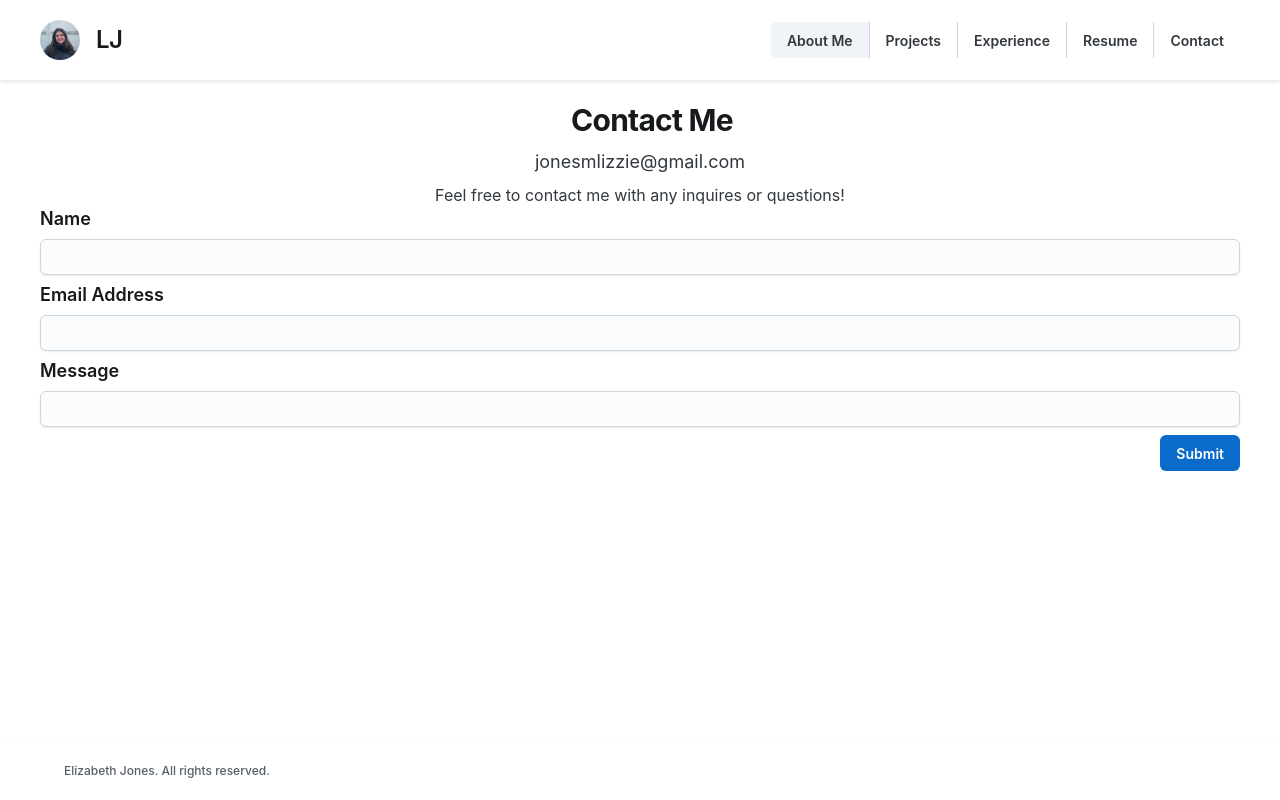
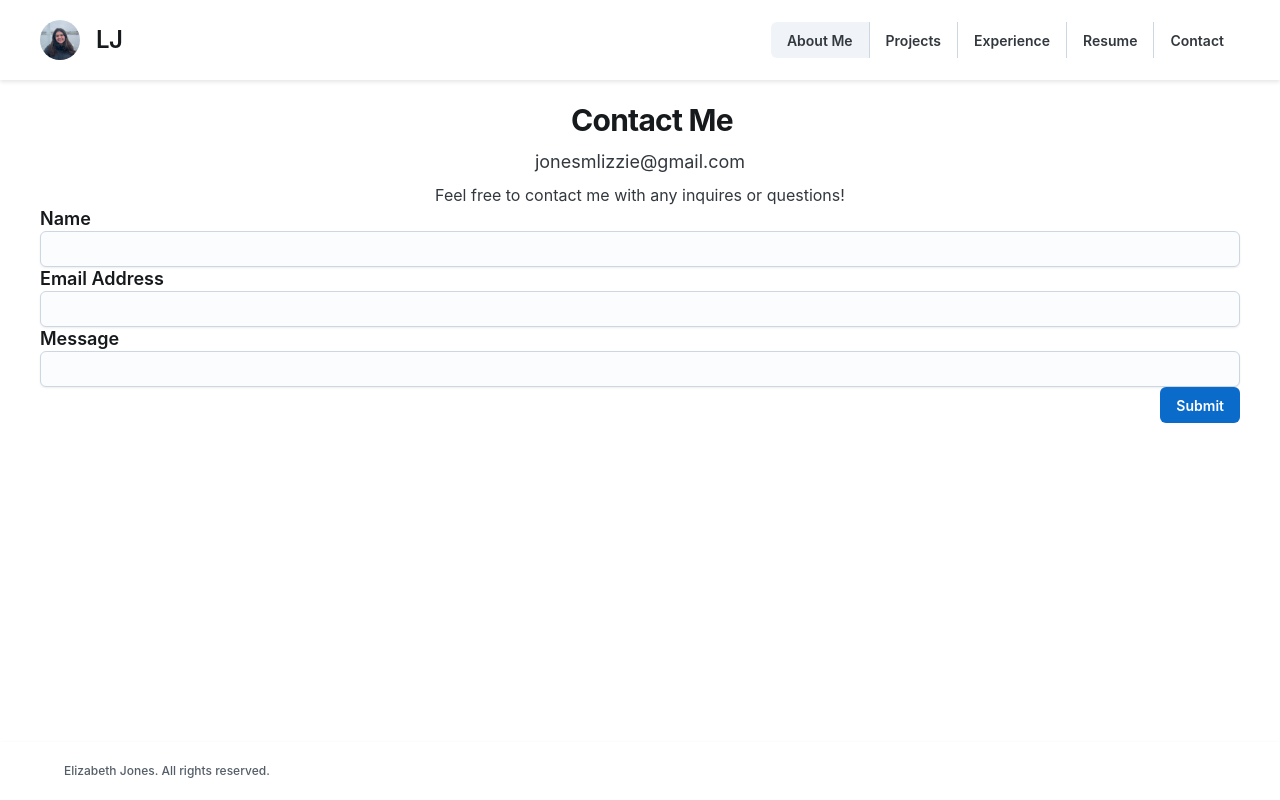
Before and after one commit to joneslizzie/portfolio-website, a React (Create React App) app: page /contact in a window 1280 px wide. Built offline with nearby package versions, Linux system fonts and the light colour scheme; some icons are missing.

Commit message:
updated contact me

```diff
--- a/src/components/ContactMe.tsx
+++ b/src/components/ContactMe.tsx
@@ -1,9 +1,48 @@
-import { Button, Input, Stack, Typography } from "@mui/joy";
+import { Box, Button, Input, Stack, Typography } from "@mui/joy";
 import EmailIcon from '@mui/icons-material/Email';
 import LinkedInIcon from '@mui/icons-material/LinkedIn';
 import GitHubIcon from '@mui/icons-material/GitHub';
+import { ChangeEvent, FormEvent, useState } from "react";
 
 function ContactMe() {
+    const [formData, setFormData] = useState({
+        name: '',
+        email: '',
+        message: ''
+    });
+
+    const handleChange = (e: ChangeEvent<HTMLInputElement | HTMLTextAreaElement>) => {
+        setFormData({
+            ...formData,
+            [e.target.name]: e.target.value
+        });
+    };
+
+    const handleSubmit = (e: FormEvent<HTMLFormElement>) => {
+        e.preventDefault();
+
+        const form = e.target as HTMLFormElement;
+        const formDataToSend = new FormData(form);
+
+        const params = new URLSearchParams();
+        formDataToSend.forEach((value, key) => {
+            params.append(key, value.toString());
+        });
+
+        fetch('/', {
+            method: 'POST',
+            headers: { 'Content-Type': 'application/x-www-form-urlencoded' },
+            body: params.toString(),
+        })
+        .then(() => {
+            alert('Message sent successfully!');
+            setFormData({ name: '', email: '', message: '' });
+        })
+        .catch((error) => {
+            alert('Error sending message. Please try again.');
+        });
+    };
+
     return (
         <div className="main-content">
             <Stack direction={"column"} spacing={1}
@@ -18,22 +57,40 @@ function ContactMe() {
                     Feel free to contact me with any inquires or questions!
                 </Typography>
             </Stack>
-            <Stack direction={"column"} spacing={1}>
+            <Box component="form" name="contact" method="POST" data-netlify="true"
+                onSubmit={handleSubmit}
+            >
                 <Typography level="title-lg">
                     Name
                 </Typography>
-                <Input placeholder="" />
+                <Input
+                    placeholder=""
+                    value={formData.name}
+                    onChange={handleChange}
+                    required
+                />
                 <Typography level="title-lg">
                     Email Address
                 </Typography>
-                <Input placeholder="" />
+                <Input
+                    placeholder=""
+                    value={formData.email}
+                    onChange={handleChange}
+                    required
+                />
                 <Typography level="title-lg">
                     Message
                 </Typography>
-                <Input placeholder="" />
+                <Input
+                    placeholder=""
+                    value={formData.message}
+                    onChange={handleChange}
+                    required
+                />
                 <div style={{ display: 'flex', justifyContent: 'flex-end' }}>
                 <Button>Submit</Button>
                 </div>
+            </Box>
             <Stack direction={"row"} sx={{justifyContent: "center", alignItems: "center"}}>
                 <Button
                     variant="plain" size="sm"
@@ -48,7 +105,6 @@ function ContactMe() {
                         <GitHubIcon />
                 </Button>
             </Stack>
-            </Stack>
         </div>
     )
 }
```
Lines whose indentation alone changed are shown as unchanged.
